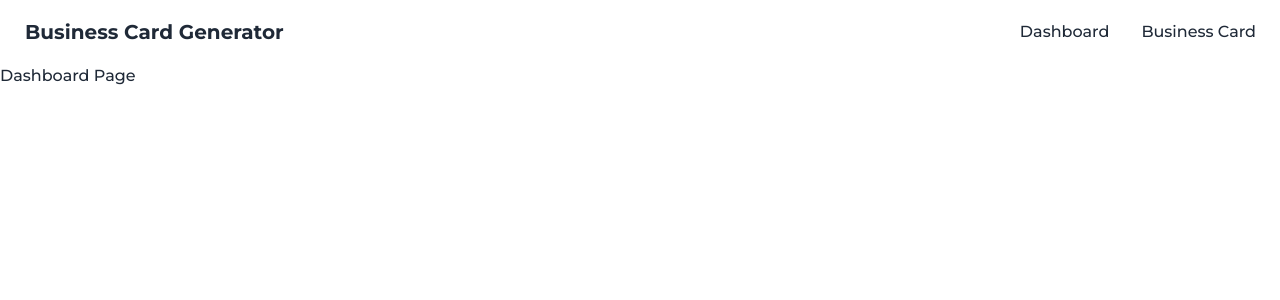
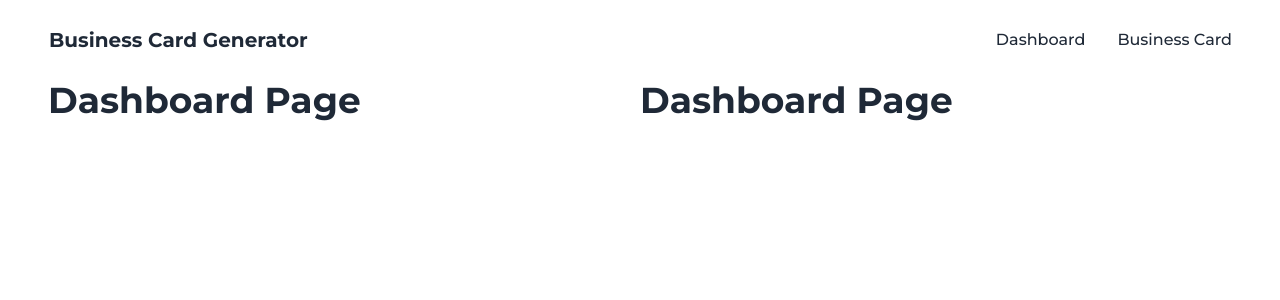
Before and after one commit to nilsonbraga/business-card-vite, a React app: page / in a window 1280 px wide. Shown: the top 300 px of the page. Built offline with nearby package versions, Linux system fonts and the light colour scheme; the HTML template or start-up script is replaced by a standard one.

Commit message:
ajustando flex

```diff
--- a/src/components/Nav/index.jsx
+++ b/src/components/Nav/index.jsx
@@ -1,7 +1,9 @@
 import { Link, Outlet } from "react-router-dom";
 
 const Nav = () => (
-  <>
+  <div className="flex flex-col min-h-screen overflow-hidden">
+    <nav>
+      <div class="container mx-auto px-6 py-2 flex justify-between items-center">
         <div class="navbar bg-base-100">
           <div class="flex-1">
                   <a class="btn btn-ghost normal-case text-xl">Business Card Generator</a>
@@ -10,12 +12,16 @@ const Nav = () => (
                   <ul class="menu menu-horizontal p-0">
                     <li><a><Link to="/">Dashboard</Link></a></li>
                     <li><a><Link to="/businesscardpage">Business Card</Link></a></li>
-
                   </ul>
               </div>
         </div>
+
+      </div>
+    </nav>
+    <main class="container mx-auto">
       <Outlet />
-  </>
+    </main>
+  </div>
 );
 
 export default Nav;
--- a/src/pages/BusinessCardPage/index.jsx
+++ b/src/pages/BusinessCardPage/index.jsx
@@ -49,8 +49,8 @@ export default function BusinessCardPage() {
       };
 
     return (
-        <div className='flex justify-around'>
-
+        <div className='flex flex-row justify-between'>
+            <div class="basis-1/2">
                 <BusinessCard
                     avatarData={avatarData}
                     logoData={logoData}
@@ -65,7 +65,8 @@ export default function BusinessCardPage() {
                     phone={phone}
                     address={address}
                 />
-
+            </div>
+            <div class="basis-1/2">
 
                 <div className='business-card-form'>
                     <span>
@@ -116,6 +117,7 @@ export default function BusinessCardPage() {
                     </span>
 
                 </div>
+            </div>
         </div>
     )
 }
--- a/src/pages/Dashboard/index.jsx
+++ b/src/pages/Dashboard/index.jsx
@@ -1,5 +1,12 @@
 const Dashboard = () => (
-    <h1>Dashboard Page</h1>
+    <div className="flex flex-row justify-between">
+        <div class="basis-1/2">
+            <h1 class="text-4xl font-bold text-gray-800 mb-8">Dashboard Page</h1>
+        </div>
+        <div class="basis-1/2">
+            <h1 class="text-4xl font-bold text-gray-800 mb-8">Dashboard Page</h1>
+        </div>
+    </div>
 );
 
 export default Dashboard;
--- a/tailwind.config.js
+++ b/tailwind.config.js
@@ -4,7 +4,9 @@ module.exports = {
     "./src/**/*.{vue,js,ts,jsx,tsx}",
   ],
   theme: {
-    extend: {},
+    container: {
+      padding: '3rem',
+    },
   },
   plugins: [require("daisyui")],
   // daisyUI config (optional)
```
Lines whose indentation alone changed are shown as unchanged.
